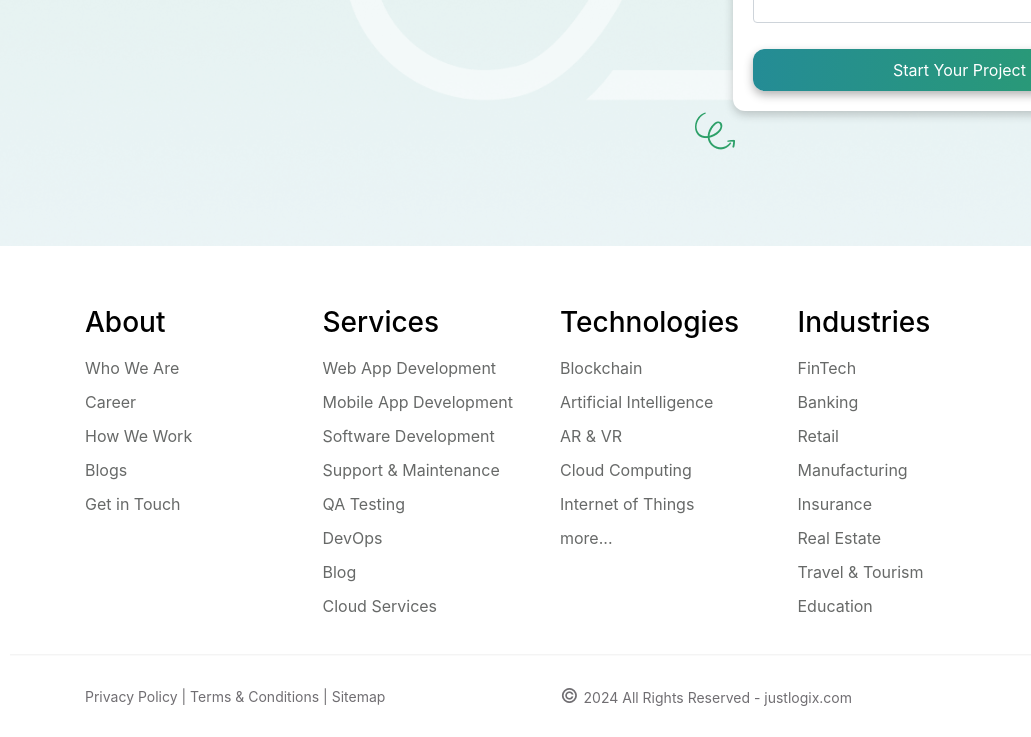
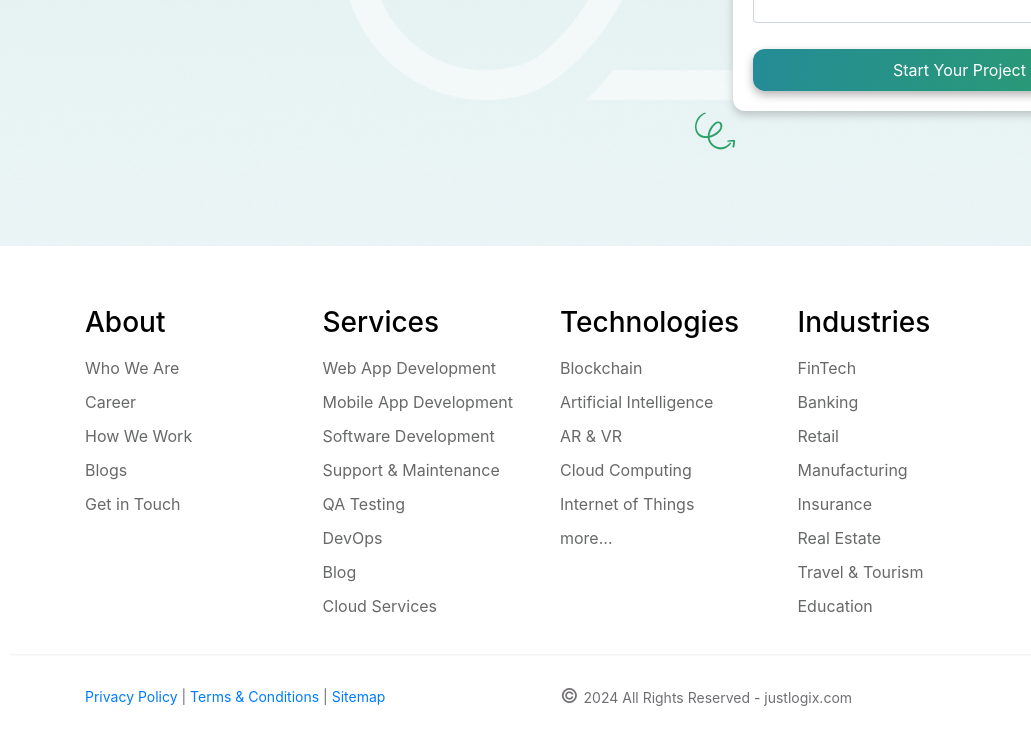
Before and after one commit to RagulKtr/MobileAppDevelopment, a plain HTML site: page index.html in a window 1280 px wide. Shown: the part 9313-10050 px from the top of the page, 0-1031 px from the left. Drawn offline with nearby package versions, Linux system fonts and the light colour scheme; a small style sheet from the web is missing; files whose address does not match are found by name.

Commit message:
Update index.html

```diff
--- a/index.html
+++ b/index.html
@@ -2082,7 +2082,9 @@ accordionHeaders.forEach(header => {
   <div class="container">
       <div class="row justify-content-between footer-bottom-content">
           <div class="col-md-auto">
-              <p class="mb-0 footer-text1">Privacy Policy | Terms & Conditions | Sitemap</p>
+            <p class="mb-0 footer-text1">
+              <a href="#1">Privacy Policy </a>| <a href="#2">Terms & Conditions </a>|<a href="#3"> Sitemap</a>
+          </p>
           </div>
           <div class="col-md-auto">
               <p class="footer-text2"><span class="copysymbol">&copy;</span><span class="copysymbol_text">2024 All
```
